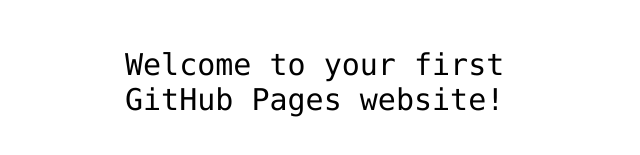
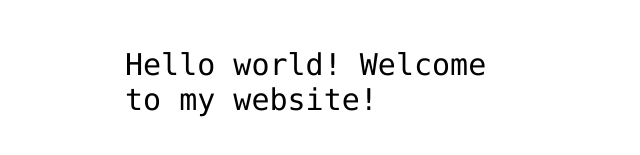
Before and after one commit to honglisz/hello-world, a plain HTML site: page index.html in a window 1280 px wide. Shown: the part 341-496 px from the top of the page, without its empty margins (315-955 px from the left). Drawn offline with Linux system fonts and the light colour scheme.

Commit message:
Update index.html
test only

```diff
--- a/index.html
+++ b/index.html
@@ -12,7 +12,7 @@
 <img src="https://octodex.github.com/images/daftpunktocat-thomas.gif" id="octocat" alt="octocat-gif" />
 
 <!-- Change this code here by copy and pasting your template on line 15 -->
-<p>Welcome to your first GitHub Pages website!</p>
+<p>Hello world! Welcome to my website!</p>
 
 </body>
 </html>
```
